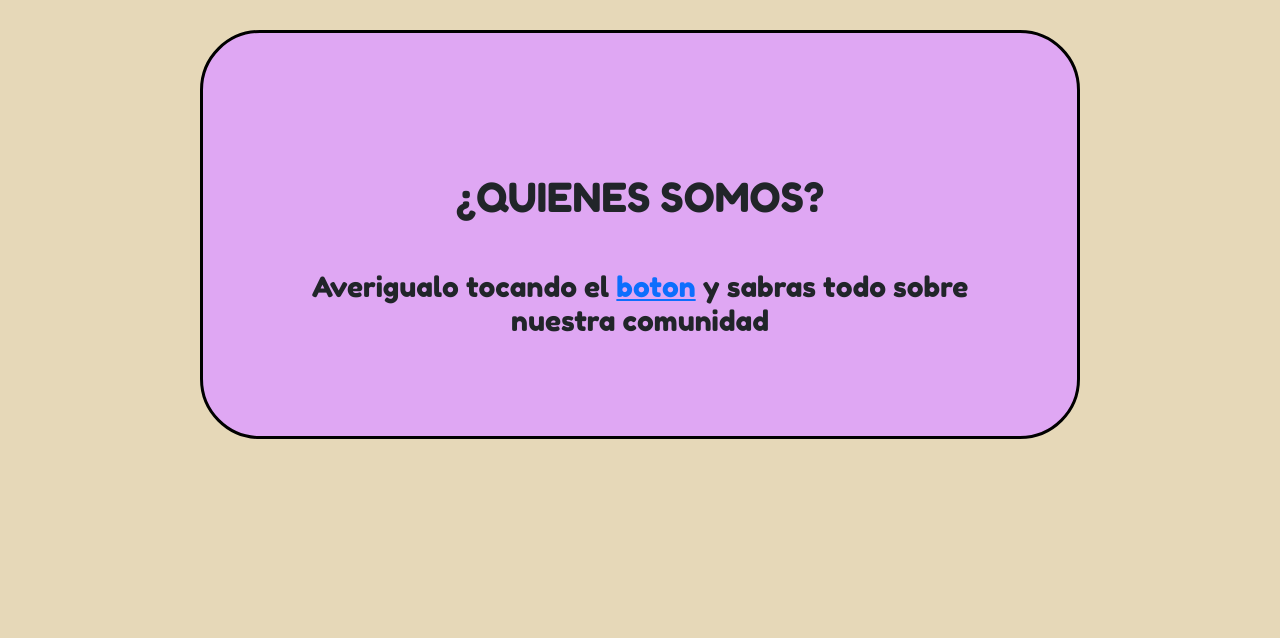
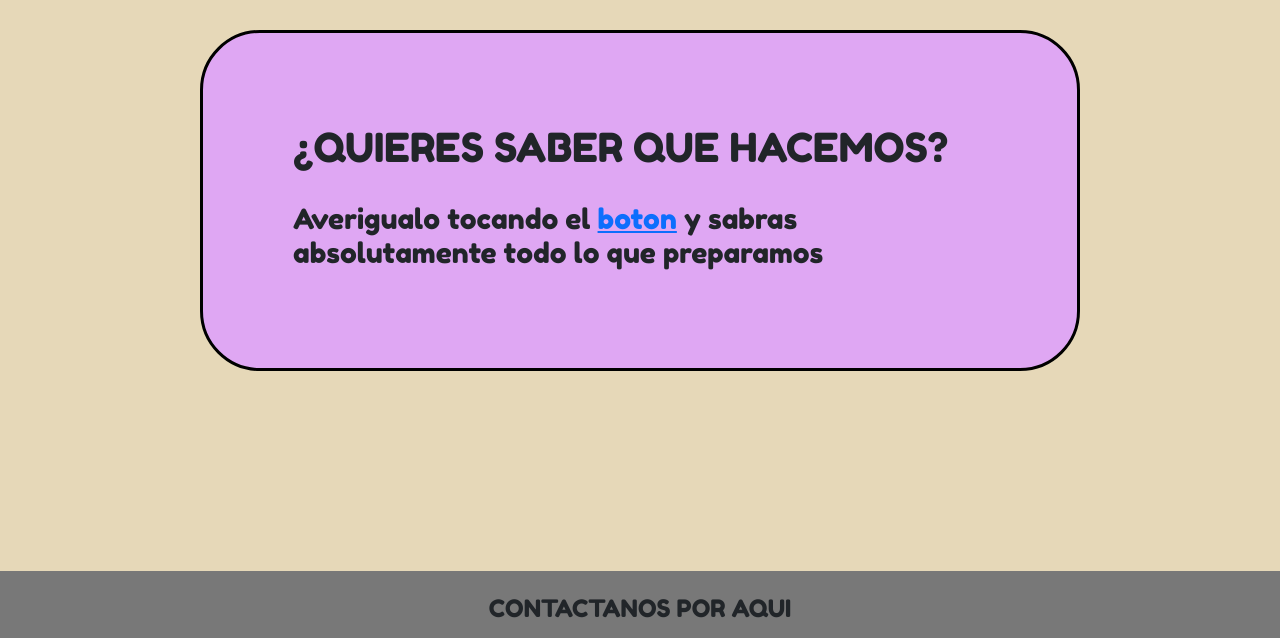
Before and after one commit to AgustinCapuano/DulceNoviembre, a website: page Pages/Sobrenosotros.html in a window 1280 px wide. Shown: the part 1000-1638 px from the top of the page. Drawn offline with nearby package versions, Linux system fonts and the light colour scheme.

Commit message:
Actualizando Escrituras

```diff
--- a/Pages/Sobrenosotros.html
+++ b/Pages/Sobrenosotros.html
@@ -2,43 +2,66 @@
 <html lang="en">
 <head>
 
+    <!-- Boostrap -->
 
     <link href="https://cdn.jsdelivr.net/npm/bootstrap@5.1.3/dist/css/bootstrap.min.css" rel="stylesheet" integrity="sha384-1BmE4kWBq78iYhFldvKuhfTAU6auU8tT94WrHftjDbrCEXSU1oBoqyl2QvZ6jIW3" crossorigin="anonymous">
     <script src="https://cdn.jsdelivr.net/npm/bootstrap@5.1.3/dist/js/bootstrap.bundle.min.js" integrity="sha384-ka7Sk0Gln4gmtz2MlQnikT1wXgYsOg+OMhuP+IlRH9sENBO0LRn5q+8nbTov4+1p" crossorigin="anonymous"></script>
 
+
     <!-- Letra de Fondo -->
+
     <link rel="preconnect" href="https://fonts.googleapis.com">
     <link rel="preconnect" href="https://fonts.gstatic.com" crossorigin>
     <link href="https://fonts.googleapis.com/css2?family=Fredoka+One&display=swap" rel="stylesheet">
 
+
     <!-- Icono de la pagina -->
+
     <link rel="icon"href=https://media.discordapp.net/attachments/925135442930712626/956248855408701550/unknown.png?width=162&height=142
 .ico>
 
+
     <!-- CSS -->
+
     <link rel="stylesheet" href="../Css/style.css">
+
+
+    <!--  -->
 
     <meta charset="UTF-8">
     <meta http-equiv="X-UA-Compatible" content="IE=edge">
     <meta name="viewport" content="width=device-width, initial-scale=1.0">
 
-    <!-- Titulo -->
+
+    <!-- Titulo de la P+agina -->
+
     <title>Dulce Noviembre | Sobre Nosotros</title>
+
+
 </head>
+
 <body class="fondo">
 
     <!-- Inicio de la Página -->
+
     <header class="header">
+
         <div class="logo">
+
             <img class="logo__img" src="https://cdn.discordapp.com/attachments/925135442930712626/965739451999453224/icono.png" alt="Logo de la compania">
+
             <h2>Dulce Noviembre Rosario</h2>
+
         </div>
+
         <nav class="nav">
+
             <a class="color__letras" href="../index.html">Inicio</a>
             <a class="color__letras" href="./Productos.html">Productos</a>
             <a class="color__letras" href="./Especiales.html">Especiales</a>
             <a class="color__letras" href="./Registrate.html">Registrate</a>
             <a class="color__letras" href="./Sobrenosotros.html">Sobre Nosotros</a>
+
         </nav>
     </header>
 
@@ -46,9 +69,9 @@
 
     <section">
     <img class="foto__logo" src="https://cdn.discordapp.com/attachments/925135442930712626/965739451999453224/icono.png" alt="Foto del icono">
-</section>
+    </section>
 
-<section>
+    <section>
     <img class="foto__disfruta" src="https://cdn.discordapp.com/attachments/925135442930712626/965739392381644810/sabor.png" alt="Disfruta del sabor">
     </section>
 
@@ -56,18 +79,20 @@
 
         <div class="medio">
 
-            <h1 class="texto">¿QUIENES SOMOS?</h1>
-            <h3 class="texto">Averigualo tocando el <a href="https://www.instagram.com/dulce.noviembre.rosario/">boton</a> y sabras todo sobre nuestra comunidad</h2>
+            <h1 class="quien">¿QUIERES SABER QUE HACEMOS?</h1>
+<br>
+            <h3 class="Averigualo">Averigualo tocando el <a href="https://www.instagram.com/dulce.noviembre.rosario/">boton</a> y sabras absolutamente todo lo que preparamos</h2>
 
         </div>
 
     </section>
 
-
 </main>
 
 <footer>
+
     <section class="final">
+
     <br>
         <h4 class="letra">CONTACTANOS POR AQUI</h4>
 
@@ -78,6 +103,7 @@
         <h4 class="numero">3413991372</h4>
 
     </section>
+
 </footer>
 
 </body>
--- a/components/_total.scss
+++ b/components/_total.scss
@@ -130,7 +130,7 @@ body {
 .final {
     background-color: #787878;
     width: 100%;
-    height: 190px;
+    height: 200px;
     text-align: center;
 }
 
```
Also changed, not shown: Pages/Especiales.html (+33 -4 lines), Pages/Productos.html (+33 -3 lines), Pages/Registrate.html (+34 -5 lines), index.html (+29 -3 lines).
